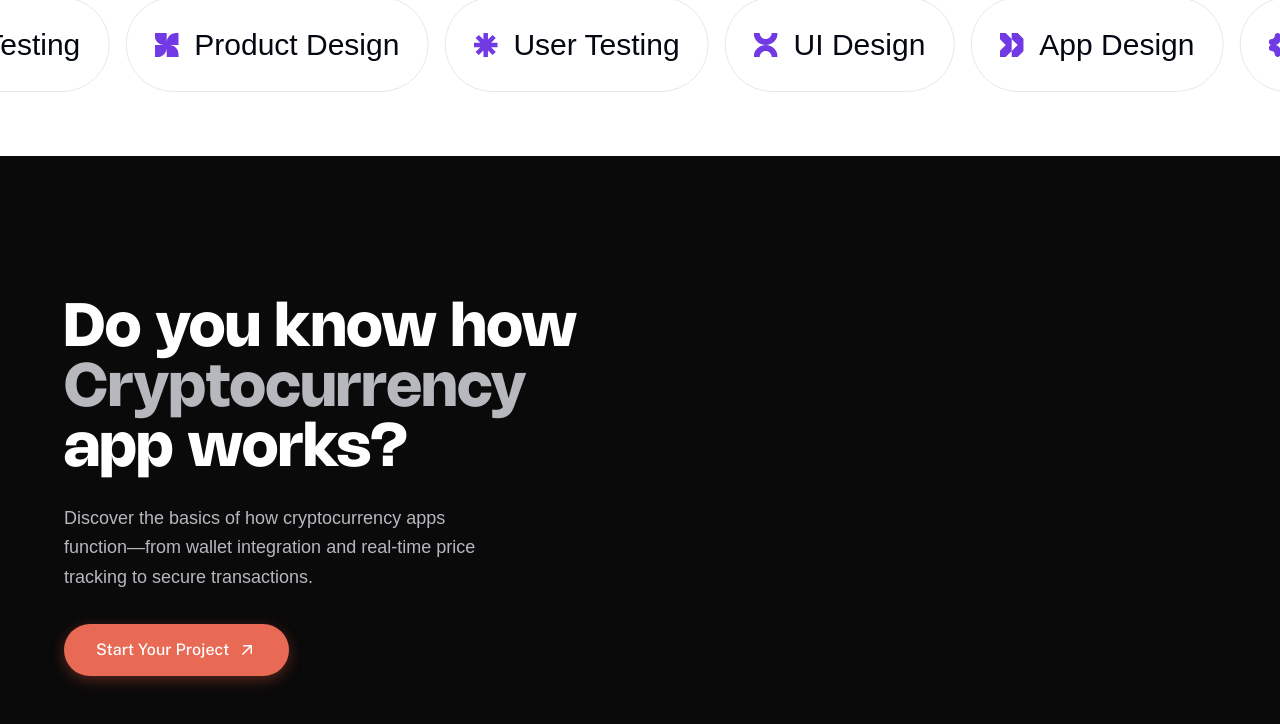
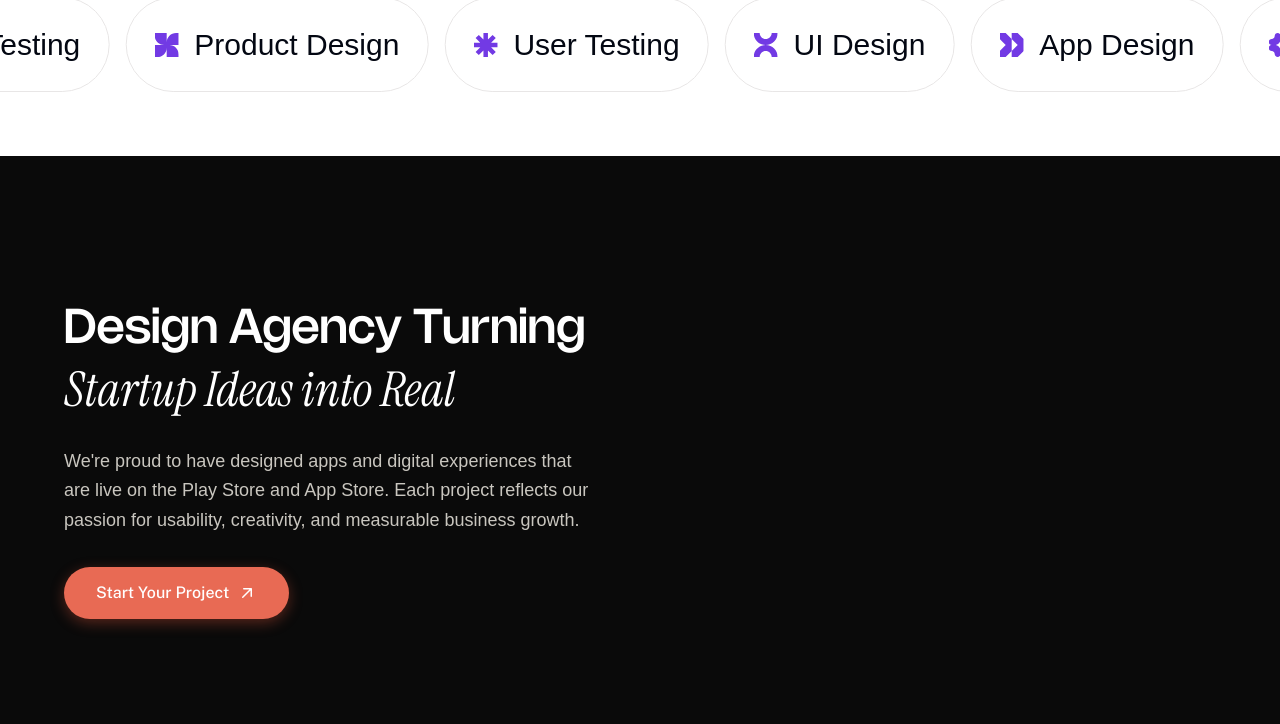
Before and after one commit to SparkStudio-Ltd/userlify, a Next.js app: page / in a window 1280 px wide. Shown: the part 1403-2127 px from the top of the page. Built offline with nearby package versions, Linux system fonts and the light colour scheme; a web font is replaced by a local one.

Commit message:
feat: Update ServiceCard and ServicesSection for improved layout and styling

```diff
--- a/src/components/cards/ServiceCard.tsx
+++ b/src/components/cards/ServiceCard.tsx
@@ -21,7 +21,7 @@ export default function ServiceCard({
             }}
         >
             {/* Icon */}
-            <div className="w-16 h-16 mb-6 relative">
+            <div className="w-20 h-20 mb-6 relative">
                 <Image
                     src={icon}
                     alt={title}
@@ -32,7 +32,7 @@ export default function ServiceCard({
             </div>
 
             {/* Title */}
-            <h3 className="text-white text-[30px] font-semibold mb-4">{title}</h3>
+            <h3 className="text-white text-3xl font-normal mb-4 leading-9">{title}</h3>
 
             {/* Description */}
             <p
--- a/src/components/sections/ServicesSection.tsx
+++ b/src/components/sections/ServicesSection.tsx
@@ -100,20 +100,27 @@ export default function ServicesSection() {
                     {/* LEFT CONTENT (Sticky) */}
                     {/* Added 'h-fit' to ensure it takes only necessary height for sticky calculation */}
                     <div className="lg:w-1/2 flex flex-col justify-start pt-4 lg:sticky lg:top-64 h-fit">
-                        <h2 className="text-white text-5xl md:text-6xl font-bold mb-6 leading-[1.1]">
-                            Do you know how <br />
-                            <span className="text-gray-400">Cryptocurrency</span> app works?
+                        <h2 className="text-white text-5xl font-[500] mb-6 leading-tight">
+                            Design Agency Turning <br />
+                            <span className="italic font-serif font-[400]">
+                                Startup Ideas into Real
+                            </span>
                         </h2>
-                        <p className="text-gray-400 text-lg mb-8 max-w-md leading-relaxed">
-                            Discover the basics of how cryptocurrency apps function—from wallet integration
-                            and real-time price tracking to secure transactions.
+                        <p
+                            className="text-gray-300 text-lg leading-relaxed mb-8"
+                            style={{ fontFamily: 'Public Sans, sans-serif' }}
+                        >
+                            We're proud to have designed apps and digital experiences
+                            that are live on the Play Store and App Store. Each project
+                            reflects our passion for usability, creativity, and
+                            measurable business growth.
                         </p>
                         <div>
-
-                            <Button href="/case-study" variant="primary" size="lg">
+                            <Button href="/get-quote" variant="primary" size="lg">
                                 Start Your Project
                                 <ArrowUpRight className="h-5 w-5" />
                             </Button>
+
                         </div>
                     </div>
 
```
